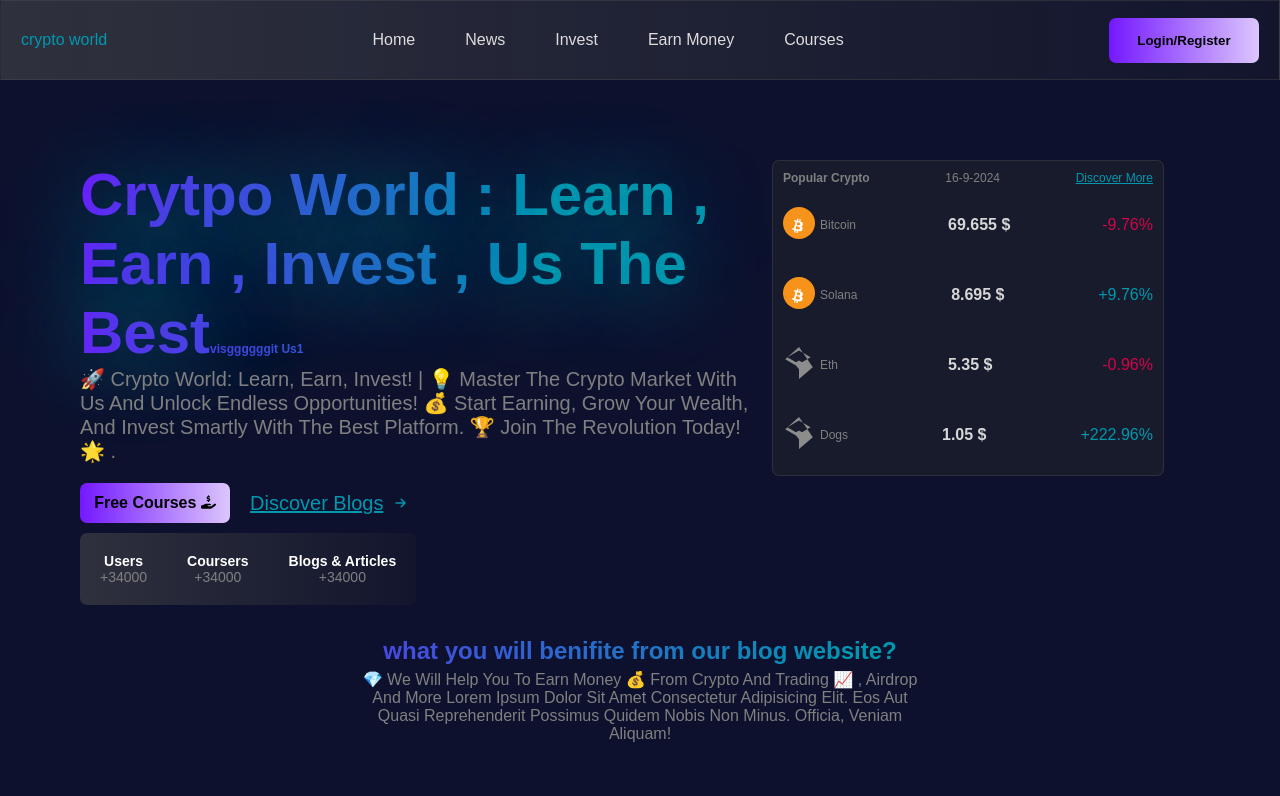
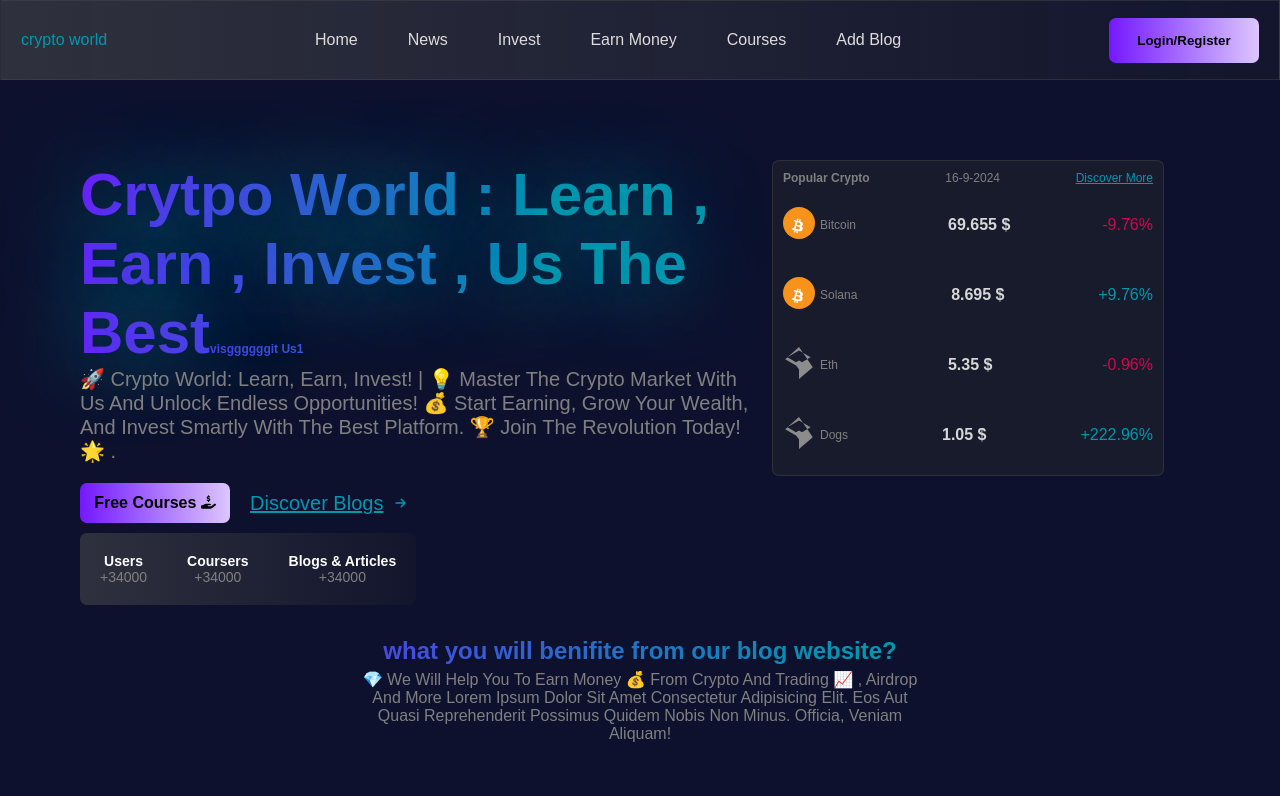
Before and after one commit to ezhicham/crypto-blogs, a Next.js app: page / in a window 1280 px wide. Shown: the top 796 px of the page. Built offline with nearby package versions, Linux system fonts and the light colour scheme.

Commit message:
addblog page erroo fixing

```diff
--- a/src/app/component/navbar/Navbar.jsx
+++ b/src/app/component/navbar/Navbar.jsx
@@ -16,6 +16,7 @@ function Navbar() {
         <li><a href="">invest</a></li>
         <li><a href="">earn money</a></li>
         <li><a href="/pages/courses">courses</a></li>
+        <li><a href="/pages/addblog">add blog</a></li>
       </ul>
 
       <div className="login">
```
